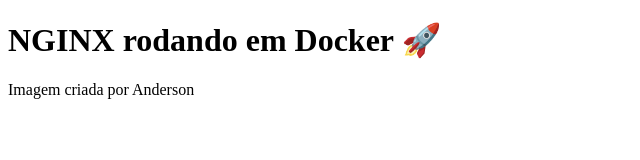
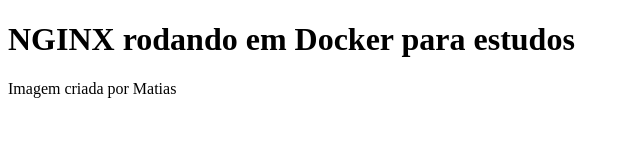
Before and after one commit to a20n21/nginx-docker, a plain HTML site: page site/index.html in a window 1280 px wide. Shown: the whole page, without its empty margins (0-640 px from the left). Drawn offline with Linux system fonts and the light colour scheme.

Commit message:
Alterações no HTMl da imagem

```diff
--- a/site/index.html
+++ b/site/index.html
@@ -1,10 +1,10 @@
 <!DOCTYPE html>
 <html>
 <head>
-    <title>Meu primeiro NGINX Docker</title>
+    <title>M NGINX Docker pra estudos</title>
 </head>
 <body>
-    <h1>NGINX rodando em Docker 🚀</h1>
-    <p>Imagem criada por Anderson</p>
+    <h1>NGINX rodando em Docker para estudos </h1>
+    <p>Imagem criada por Matias</p>
 </body>
 </html>
```
Also changed, not shown: 2 other files.
